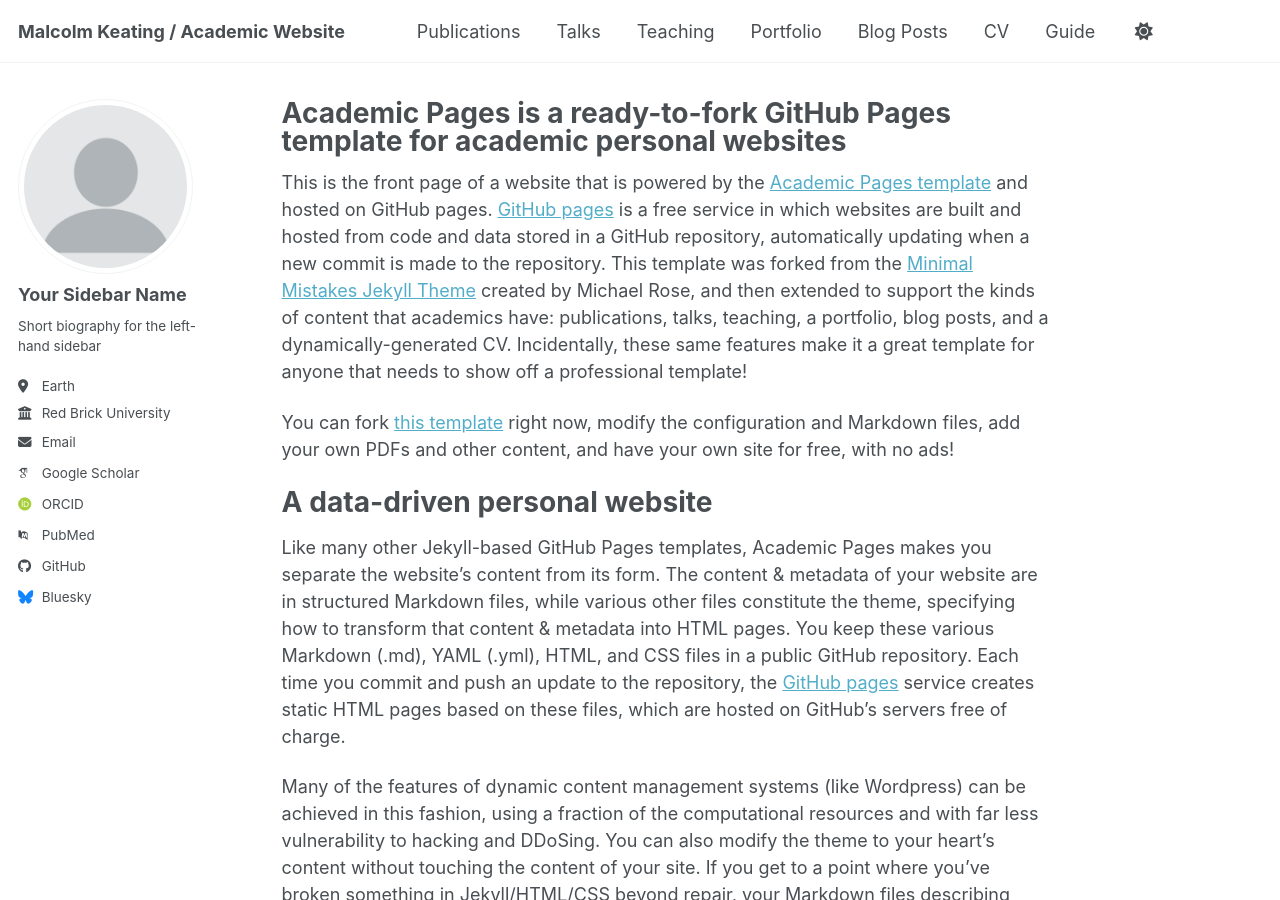
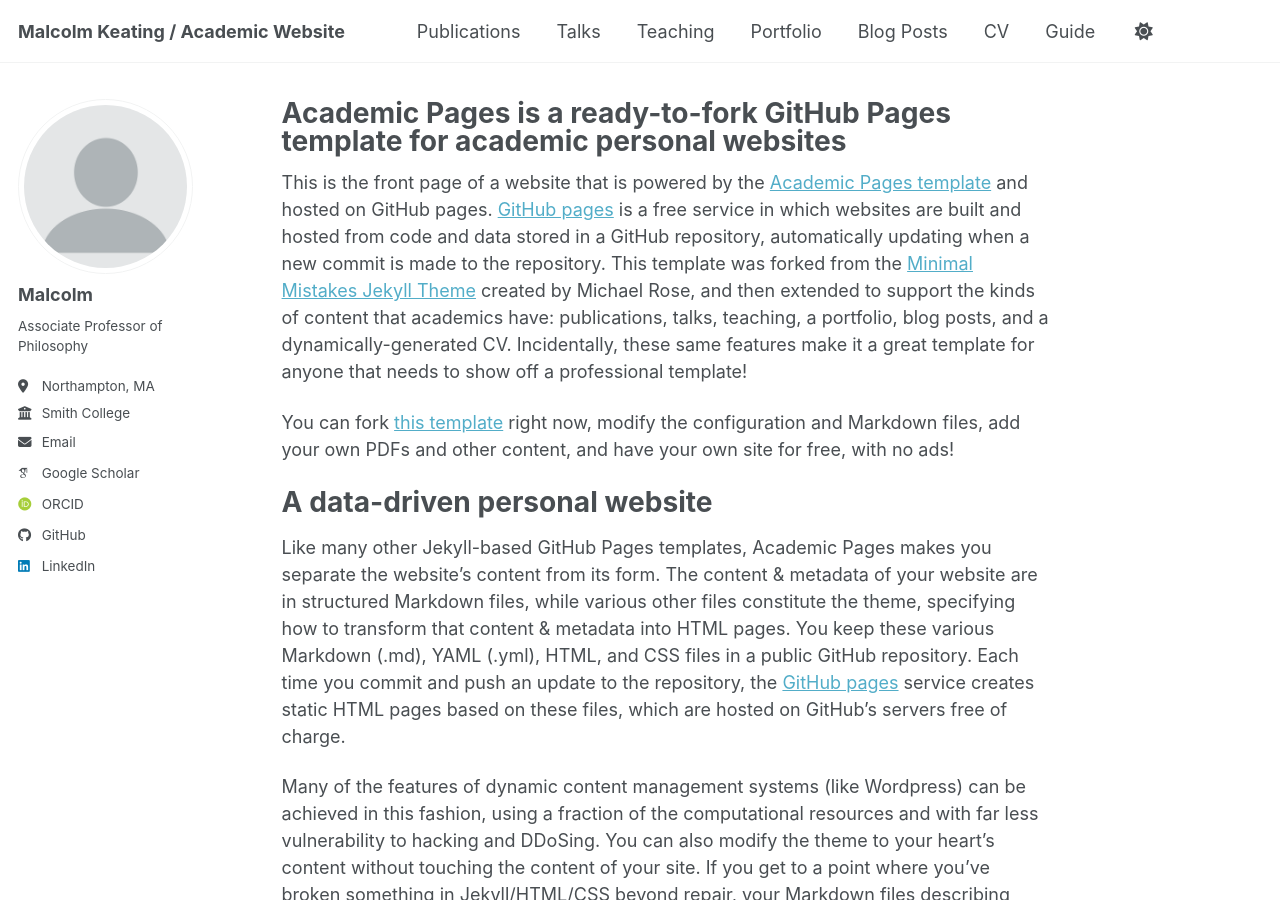
Before and after one commit to malcolmkeating/malcolmkeating.github.io, a Jekyll site: the page built from _pages/about.md, in a window 1280 px wide and 900 px high. Built offline with Jekyll 4.4.1, drawn with Linux system fonts in a browser that asks for light colours; some web fonts are replaced; a script bundle is joined from its source files by our own code; library files that are not in the unit come from our copies.

Commit message:
Update _config.yml

```diff
--- a/_config.yml
+++ b/_config.yml
@@ -24,24 +24,24 @@
 author:
   # Biographic information
   avatar           : "profile.png"
-  name             : "Your Sidebar Name"
+  name             : "Malcolm"
   pronouns         : # example: "she/her"
-  bio              : "Short biography for the left-hand sidebar"
-  location         : "Earth"
-  employer         : "Red Brick University"
+  bio              : "Associate Professor of Philosophy"
+  location         : "Northampton, MA"
+  employer         : "Smith College"
   uri              : # URL
-  email            : "none@example.org"
+  email            : "mkeating@smith.edu"
 
   # Academic websites
   academia         : # URL
   arxiv            : # URL - Update with the correct link to your profile
-  googlescholar    : "https://scholar.google.com/citations?user=PS_CX0AAAAAJ"
+  googlescholar    : "https://scholar.google.com/citations?user=xPlNuRsAAAAJ"
   inspire-hep      : # URL
   impactstory      : # URL
-  orcid            : "https://orcid.org/yourorcidurl"
+  orcid            : "https://orcid.org/0000-0001-8121-4016"
   semantic         : # URL
   ssrn             : # URL
-  pubmed           : "https://www.ncbi.nlm.nih.gov/pubmed/?term=john+snow"
+  pubmed           : # URL
   researchgate     : # URL
   scopus           : # URL
   zotero           : # URL
@@ -51,13 +51,13 @@
   bitbucket        : # Username - Update with your username on the site
   codepen          : # Username
   dribbble         : # Username
-  github           : "academicpages"
+  github           : "malcolmkeating"
   kaggle           : # Username
   stackoverflow    : # User number or user number and name (i.e., use "1" or "1/jeff-atwood")
 
   # Social media
   artstation       : # Username
-  bluesky          : "bsky.app" # Replace this with you Bluesky username
+  bluesky          : # Username
   facebook         : # Username
   flickr           : # Username
   foursquare       : # Username
@@ -66,7 +66,7 @@
   keybase          : # Username
   instagram        : # Username
   lastfm           : # Username
-  linkedin         : # Username
+  linkedin         : malcolm-keating/
   mastodon         : # URL
   medium           : # URL
   pinterest        : # Username
```
